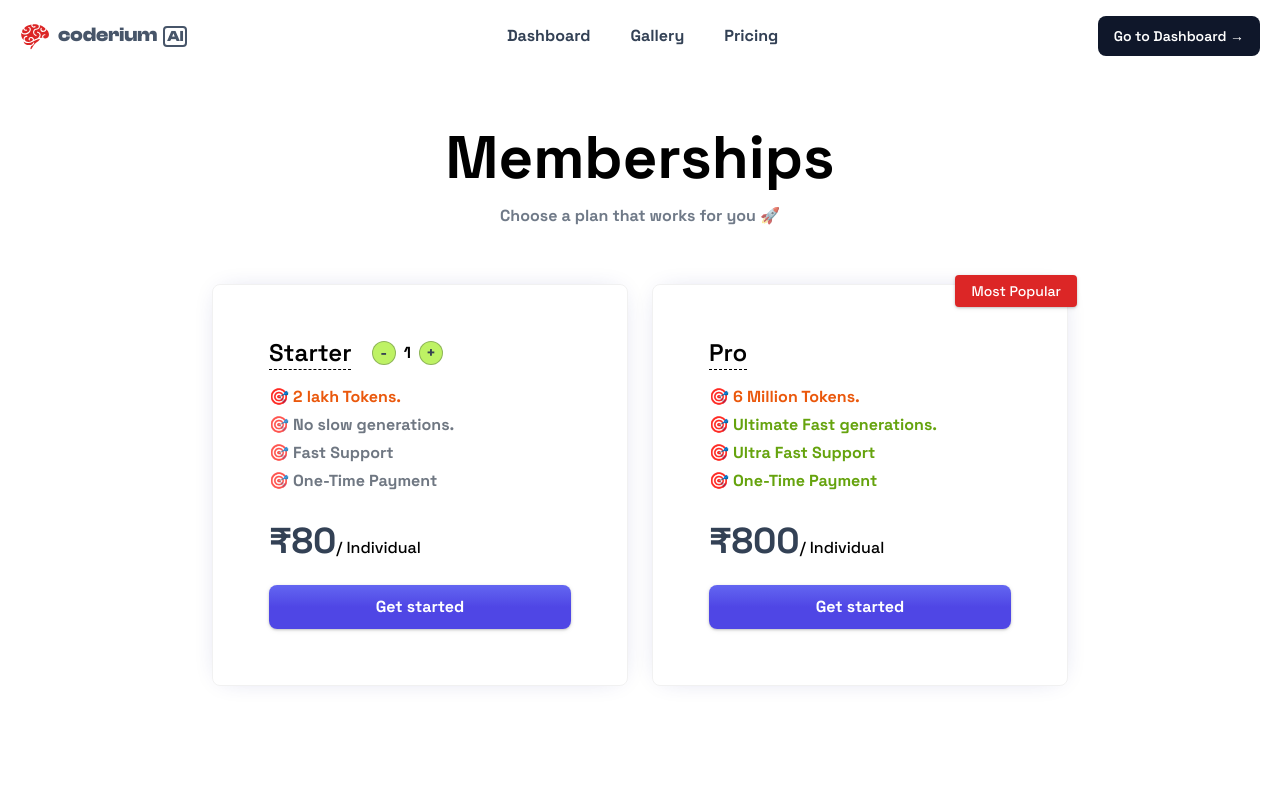
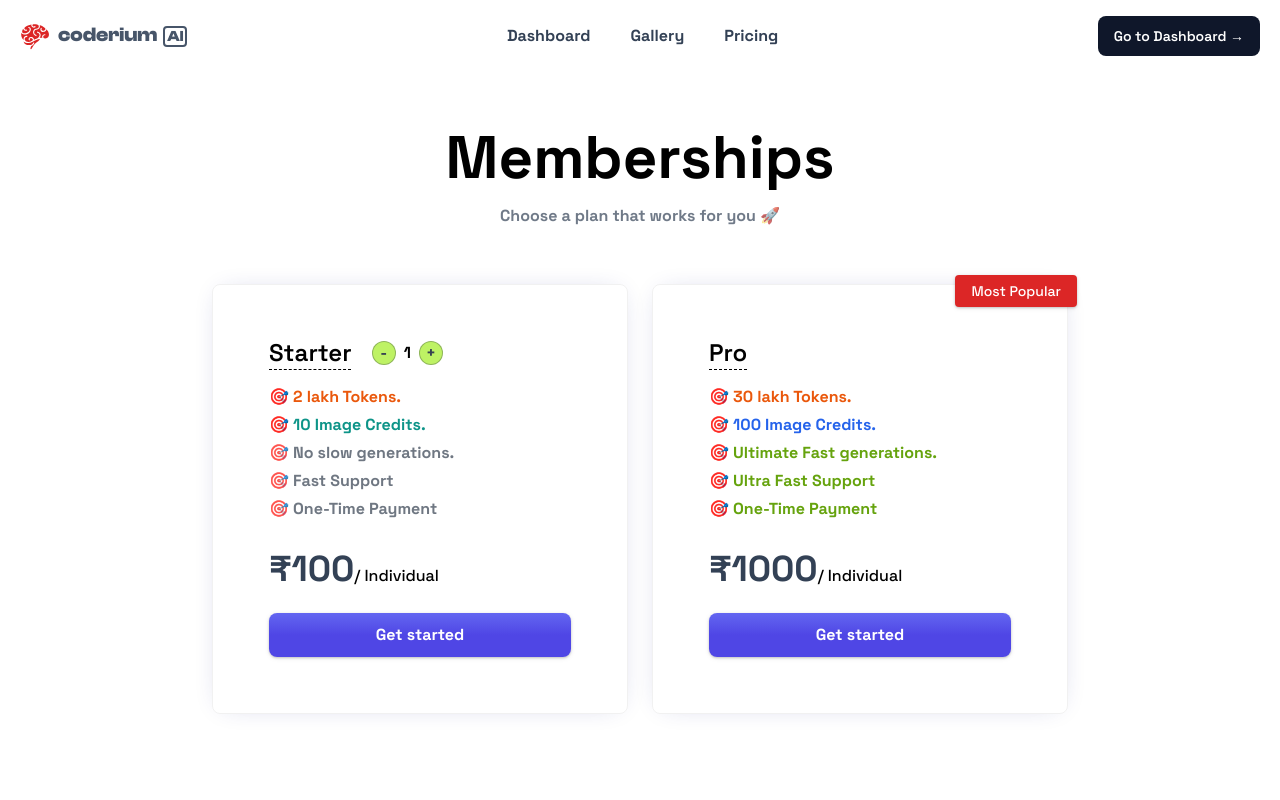
Before and after one commit to itsarghyadas/coderium-ai-clerk, a React (Vite) app in the folder client/: page /pricing in a window 1280 px wide. Shown: the top 800 px of the page. Built offline with nearby package versions, Linux system fonts and the light colour scheme; no server answers.

Commit message:
upgraded payment details

```diff
--- a/client/src/pages/Pricing.jsx
+++ b/client/src/pages/Pricing.jsx
@@ -64,7 +64,7 @@ function Pricing() {
       <div className="nav-component">
         <Navbar />
       </div>
-      <div className="container mx-auto max-w-4xl px-5 pt-8 pb-16 sm:pt-10">
+      <div className="container mx-auto max-w-4xl px-5 pb-16 pt-8 sm:pt-10">
         <div className="sm:align-center sm:flex sm:flex-col">
           <h1 className="font-logo mt-4 text-center text-5xl font-bold md:text-6xl">
             Memberships
@@ -100,6 +100,9 @@ function Pricing() {
                   <div className="text-orange-600">
                     🎯 {2 * quantity} lakh Tokens.
                   </div>
+                  <div className="text-teal-600">
+                    🎯 {10 * quantity} Image Credits.
+                  </div>
                   <div>🎯 No slow generations.</div>
                   <div>🎯 Fast Support</div>
                   <div>🎯 One-Time Payment </div>
@@ -107,7 +110,7 @@ function Pricing() {
                 <div className="flex items-center space-x-10 pt-7">
                   <div>
                     <span className="white text-4xl font-bold text-slate-700">
-                      ₹{80 * quantity}
+                      ₹{100 * quantity}
                     </span>
                     <span className="text-base font-medium">/ Individual</span>
                   </div>
@@ -122,7 +125,7 @@ function Pricing() {
               </div>
             </div>
             <div className="card-one relative w-full rounded-lg p-8 ">
-              <div className="absolute -top-2.5 -right-2.5 z-10 rounded bg-red-600 py-1.5 px-4 text-sm font-medium text-white shadow drop-shadow">
+              <div className="absolute -right-2.5 -top-2.5 z-10 rounded bg-red-600 px-4 py-1.5 text-sm font-medium text-white shadow drop-shadow">
                 Most Popular
               </div>
               <div className="flex h-full flex-col p-6">
@@ -130,7 +133,8 @@ function Pricing() {
                   Pro
                 </h2>
                 <div className="mt-5 space-y-1 text-lime-600 ">
-                  <div className="text-orange-600">🎯 6 Million Tokens.</div>
+                  <div className="text-orange-600">🎯 30 lakh Tokens.</div>
+                  <div className="text-blue-600">🎯 100 Image Credits.</div>
                   <div>🎯 Ultimate Fast generations.</div>
                   <div>🎯 Ultra Fast Support</div>
                   <div>🎯 One-Time Payment </div>
@@ -138,7 +142,7 @@ function Pricing() {
                 <div className="mt-auto pt-7">
                   <span className="white text-4xl font-bold text-slate-700">
                     {" "}
-                    ₹800
+                    ₹1000
                   </span>
                   <span className="text-base font-medium">/ Individual</span>
                 </div>
```
Also changed, not shown: 1 other file (tests, documents, lock files or other folders).
